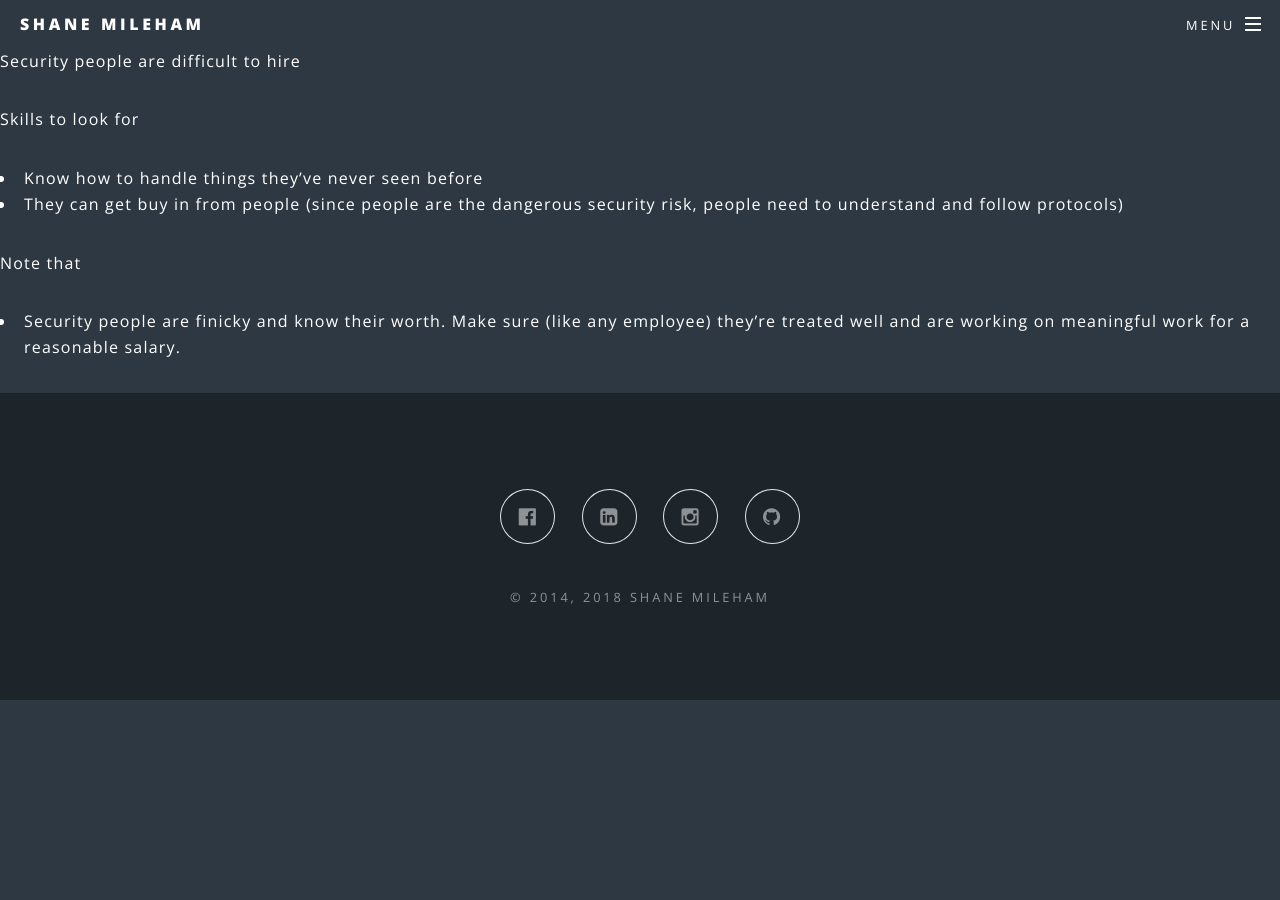
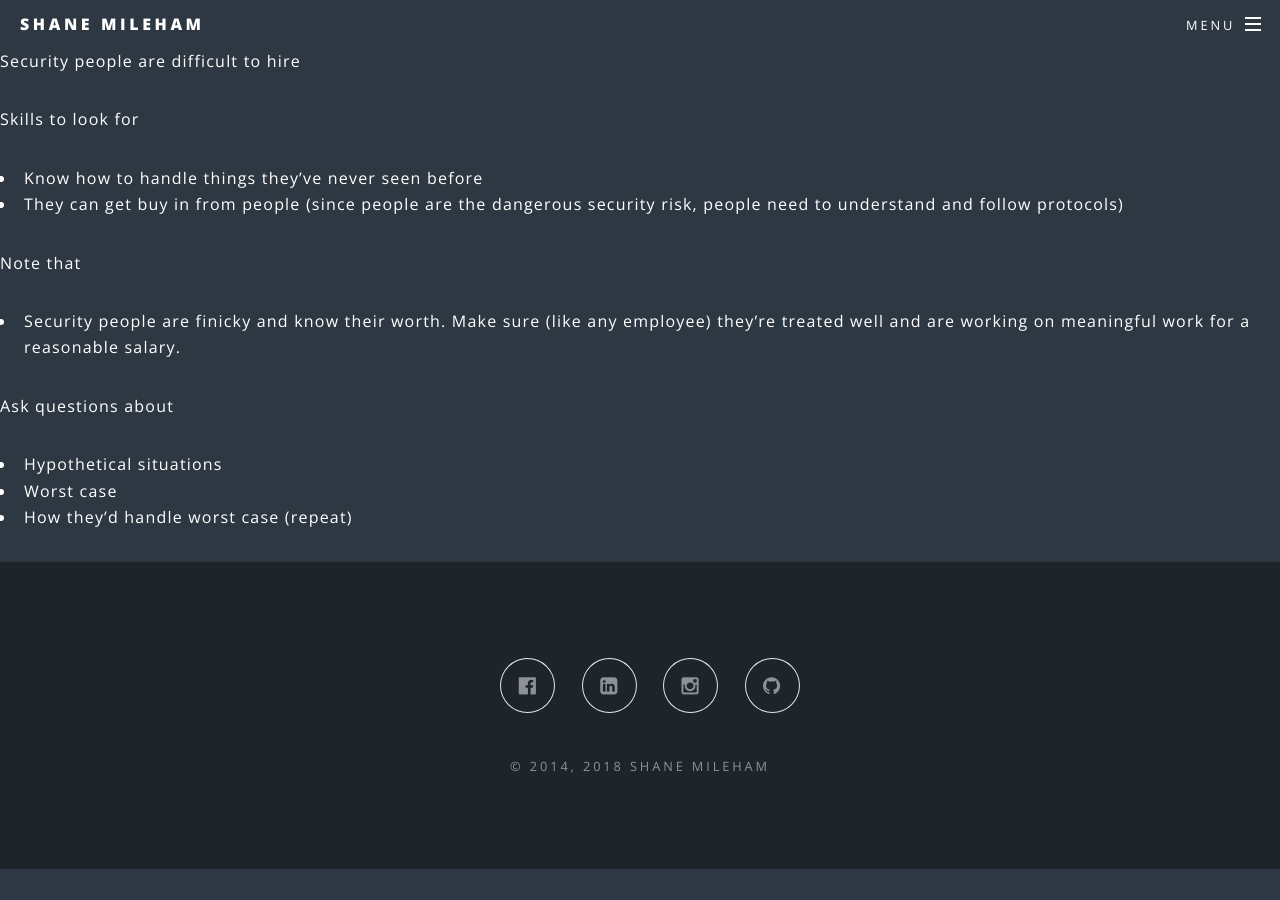
Before and after one commit to shanemileham/shanemileham.github.io, a Jekyll site: the page built from _kb/professional/hiring/security.md, in a window 1280 px wide. Built offline with Jekyll 4.4.1, drawn with Linux system fonts in a browser that asks for light colours; comment, search, counter and statistics services are not loaded.

Commit message:
Added security hiring question types

```diff
--- a/_kb/professional/hiring/security.md
+++ b/_kb/professional/hiring/security.md
@@ -10,3 +10,8 @@ Skills to look for
 
 Note that
 - Security people are finicky and know their worth. Make sure (like any employee) they're treated well and are working on meaningful work for a reasonable salary.
+
+Ask questions about
+- Hypothetical situations
+- Worst case
+- How they'd handle worst case (repeat)
```
